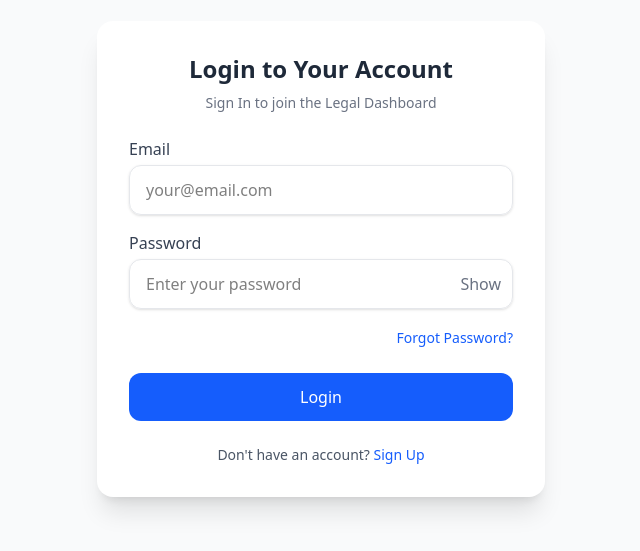
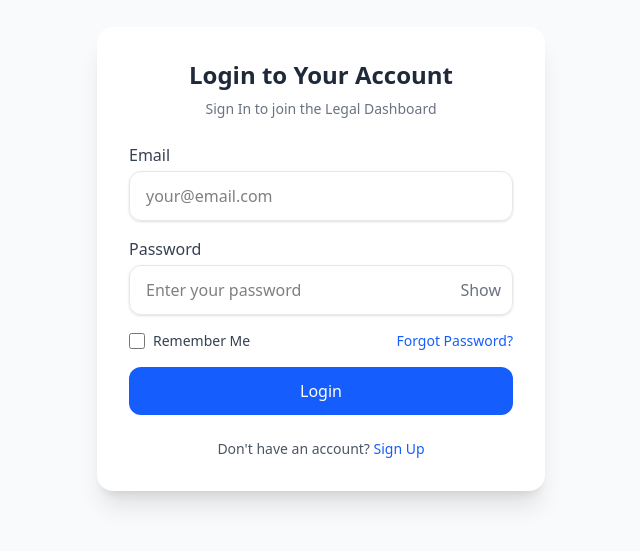
Before and after one commit to Mankuuu1405/BRD-LEGAL-dashboard, a React (Vite) app: page /login in a window 1280 px wide. Shown: the part 141-692 px from the top of the page, without its empty margins (319-959 px from the left). Built offline with nearby package versions, Linux system fonts and the light colour scheme.

Commit message:
Added remember me feature in Login page

```diff
--- a/src/pages/auth/LoginPage.jsx
+++ b/src/pages/auth/LoginPage.jsx
@@ -7,9 +7,15 @@
   const [email, setEmail] = useState('');
   const [password, setPassword] = useState('');
   const [showPassword, setShowPassword] = useState(false);
+  const [rememberMe, setRememberMe] = useState(false);
   const { login } = useAuth();
   const navigate = useNavigate();
   const [error, setError] = useState(null);
+
+  React.useEffect(() => {
+    const savedEmail = localStorage.getItem("remember_email");
+    if (savedEmail) setEmail(savedEmail);
+  }, []);
 
   const handleSubmit = (e) => {
     e.preventDefault();
@@ -26,6 +32,12 @@
       if (found.password !== password) {
         setError('Incorrect password.');
         return;
+      }
+
+      if (rememberMe) {
+        localStorage.setItem("remember_email", email);
+      } else {
+        localStorage.removeItem("remember_email");
       }
 
       const userObj = { email: found.email, role: found.role, name: found.name };
@@ -68,9 +80,22 @@
             toggleShow={() => setShowPassword(!showPassword)}
           />
 
-          {/* Forgot password */}
-          <div className="mb-6 text-right">
-            <Link to="/forgot-password" className="text-sm text-blue-600 hover:underline">
+          {/* Remember me + Forgot password */}
+          <div className="flex items-center justify-between mb-4">
+            <label className="flex items-center space-x-2 cursor-pointer select-none">
+              <input
+                type="checkbox"
+                checked={rememberMe}
+                onChange={(e) => setRememberMe(e.target.checked)}
+                className="w-4 h-4 text-blue-600 border-gray-300 rounded focus:ring-blue-500"
+              />
+              <span className="text-gray-700 text-sm">Remember Me</span>
+            </label>
+
+            <Link
+              to="/forgot-password"
+              className="text-sm text-blue-600 hover:underline"
+            >
               Forgot Password?
             </Link>
           </div>
```
